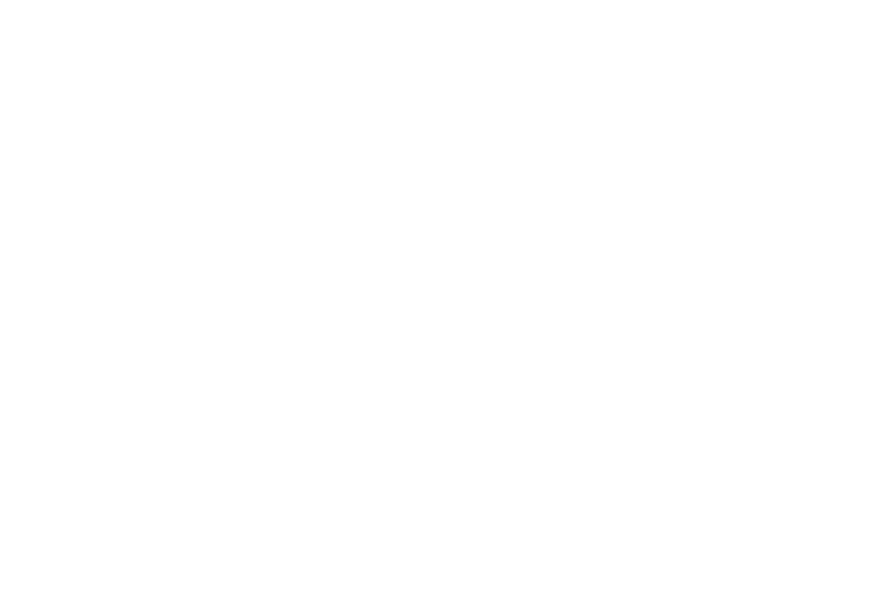
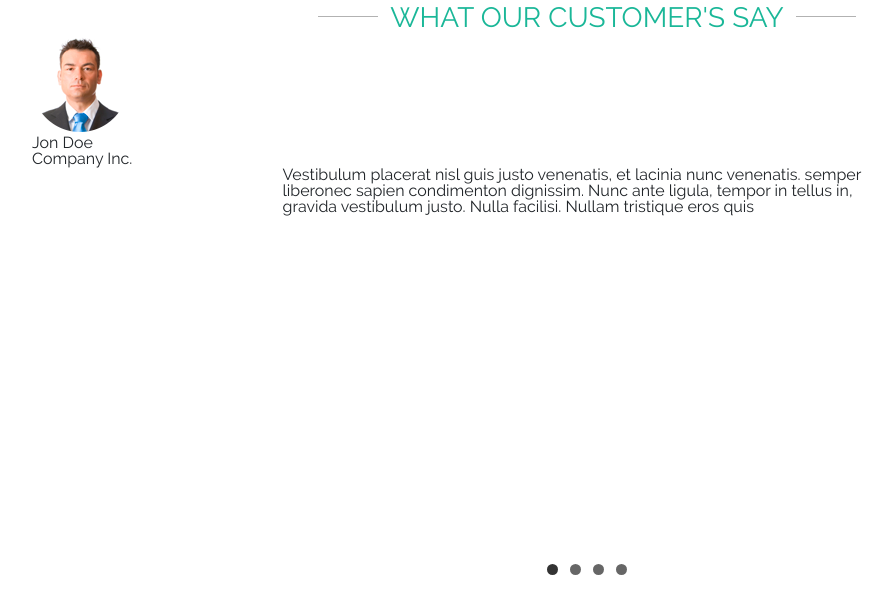
Before and after one commit to KirillKulakow/hackaton_28fecor, a website: page src/index.html in a window 1280 px wide. Shown: the whole page, without its empty margins (53-945 px from the left). Drawn offline with nearby package versions, Linux system fonts and the light colour scheme; files that its build step writes are made by us from their sources.

Commit message:
Add new branch Lika

```diff
--- a/src/html/slider.html
+++ b/src/html/slider.html
@@ -0,0 +1,77 @@
+
+    <div class="container">
+        <div class="row">
+            <div class="col-12">
+                <div class="heading">
+                    <h2 class="title__section">What our customer's say</h2>
+                </div>
+            </div>
+            <div class="col-12">
+                <div class="card__item-box">
+                   <picture class="card__img">
+                            <source srcset="../images/img/customer@1x.png,
+                                            ../images/img/customer@2x 2x">
+                            <img srcset="../images/img/customer@1x.png" alt="Jon Doe">
+                        </picture>
+                    <p class="name">Jon Doe</p>
+                    <p class="company">Company Inc.</p>
+                </div>
+            </div>
+            <div class="col-12">
+                <div class="slider">
+                        <ul class="slides">
+                                <input type="radio" name="radio-btn" id="img-1" checked />
+                                <li class="slide-container">
+                                    <div class="slide">
+                                        <p class="slide__text-box">Vestibulum placerat nisl guis justo venenatis, et lacinia nunc venenatis. semper liberonec sapien condimenton dignissim. Nunc ante ligula, tempor in tellus in, gravida vestibulum justo. Nulla facilisi. Nullam tristique eros quis </p>
+                                    </div>
+                                    <div class="nav">
+                                        <label for="img-4" class="prev">&#x2039;</label>
+                                        <label for="img-2" class="next">&#x203a;</label>
+                                    </div>
+                                </li>
+
+                                <input type="radio" name="radio-btn" id="img-2" />
+                                <li class="slide-container">
+                                    <div class="slide">
+                                        <blockquote>Vestibulum placerat nisl guis justo venenatis, et lacinia nunc venenatis. semper liberonec sapien condimenton dignissim. Nunc ante ligula, tempor in tellus in, gravida vestibulum justo. Nulla facilisi. Nullam tristique eros quis</blockquote>
+                                    </div>
+                                    <div class="nav">
+                                        <label for="img-1" class="prev">&#x2039;</label>
+                                        <label for="img-3" class="next">&#x203a;</label>
+                                    </div>
+                                </li>
+
+                                <input type="radio" name="radio-btn" id="img-3" />
+                                <li class="slide-container">
+                                    <div class="slide">
+                                        <p>Vestibulum placerat nisl guis justo venenatis, et lacinia nunc venenatis. semper liberonec sapien condimenton dignissim. Nunc ante ligula, tempor in tellus in, gravida vestibulum justo. Nulla facilisi. Nullam tristique eros quis</p>
+                                    </div>
+                                    <div class="nav">
+                                        <label for="img-2" class="prev">&#x2039;</label>
+                                        <label for="img-4" class="next">&#x203a;</label>
+                                    </div>
+                                </li>
+
+                                <input type="radio" name="radio-btn" id="img-4" />
+                                <li class="slide-container">
+                                    <div class="slide">
+                                        <p>Vestibulum placerat nisl guis justo venenatis, et lacinia nunc venenatis. semper liberonec sapien condimenton dignissim. Nunc ante ligula, tempor in tellus in, gravida vestibulum justo. Nulla facilisi. Nullam tristique eros quis</p>
+                                    </div>
+                                    <div class="nav">
+                                        <label for="img-3" class="prev">&#x2039;</label>
+                                        <label for="img-1" class="next">&#x203a;</label>
+                                    </div>
+                                </li>
+
+                                <li class="nav-dots">
+                                  <label for="img-1" class="nav-dot" id="img-dot-1"></label>
+                                  <label for="img-2" class="nav-dot" id="img-dot-2"></label>
+                                  <label for="img-3" class="nav-dot" id="img-dot-3"></label>
+                                  <label for="img-4" class="nav-dot" id="img-dot-4"></label>
+                                </li>
+                        </ul>
+                </div>
+            </div>
+        </div>
+    </div>
--- a/src/sass/section/slider.scss
+++ b/src/sass/section/slider.scss
@@ -0,0 +1,126 @@
+
+
+/* Слайдер */
+
+   blockquote::before,
+   blockquote::after {
+    content: "“"; /* Левая кавычка */
+    font-size: 60px; /* Размер текста кавычек */
+    color: #b2b2b2; /* Цвет кавычек */
+    line-height: 0; /* Текст не занимает место */
+   }
+   blockquote::after {
+    content: "”"; /* Правая кавычка */
+   }
+
+
+   .slides {
+    padding: 0;
+    width: 100%;
+    height: 420px;
+    display: block;
+    margin: 0 auto;
+    position: relative;
+}
+
+.slides * {
+    user-select: none;
+    -ms-user-select: none;
+    -moz-user-select: none;
+    -khtml-user-select: none;
+    -webkit-user-select: none;
+    -webkit-touch-callout: none;
+}
+
+.slides input { display: none; }
+
+.slide-container { display: block; }
+
+.slide {
+    top: 0;
+    opacity: 0;
+    width: 609px;
+    height: 420px;
+    display: block;
+    position: absolute;
+
+    transform: scale(0);
+
+    transition: all .7s ease-in-out;
+}
+
+.slide img {
+    width: 100%;
+    height: 100%;
+}
+
+.nav label {
+    width: 200px;
+    height: 100%;
+    display: none;
+    position: absolute;
+
+      opacity: 0;
+    z-index: 9;
+    cursor: pointer;
+
+    transition: opacity .2s;
+
+    color: #FFF;
+    font-size: 156pt;
+    text-align: center;
+    line-height: 380px;
+    font-family: "Varela Round", sans-serif;
+    background-color: rgba(255, 255, 255, .3);
+    text-shadow: 0px 0px 15px rgb(119, 119, 119);
+}
+
+.slide:hover + .nav label { opacity: 0.5; }
+
+.nav label:hover { opacity: 1; }
+
+.nav .next { right: 0; }
+
+input:checked + .slide-container  .slide {
+    opacity: 1;
+
+    transform: scale(1);
+
+    transition: opacity 1s ease-in-out;
+}
+
+input:checked + .slide-container .nav label { display: block; }
+
+.nav-dots {
+    width: 100%;
+    bottom: 9px;
+    height: 11px;
+    display: block;
+    position: absolute;
+    text-align: center;
+}
+
+.nav-dots .nav-dot {
+    top: -5px;
+    width: 11px;
+    height: 11px;
+    margin: 0 4px;
+    position: relative;
+    border-radius: 100%;
+    display: inline-block;
+    background-color: rgba(0, 0, 0, 0.6);
+}
+
+.nav-dots .nav-dot:hover {
+    cursor: pointer;
+    background-color: rgba(0, 0, 0, 0.8);
+}
+
+input#img-1:checked ~ .nav-dots label#img-dot-1,
+input#img-2:checked ~ .nav-dots label#img-dot-2,
+input#img-3:checked ~ .nav-dots label#img-dot-3,
+input#img-4:checked ~ .nav-dots label#img-dot-4,
+input#img-5:checked ~ .nav-dots label#img-dot-5,
+input#img-6:checked ~ .nav-dots label#img-dot-6 {
+    background: rgba(0, 0, 0, 0.8);
+}
```
Also changed, not shown: build/css/styles.css, build/index.html.
